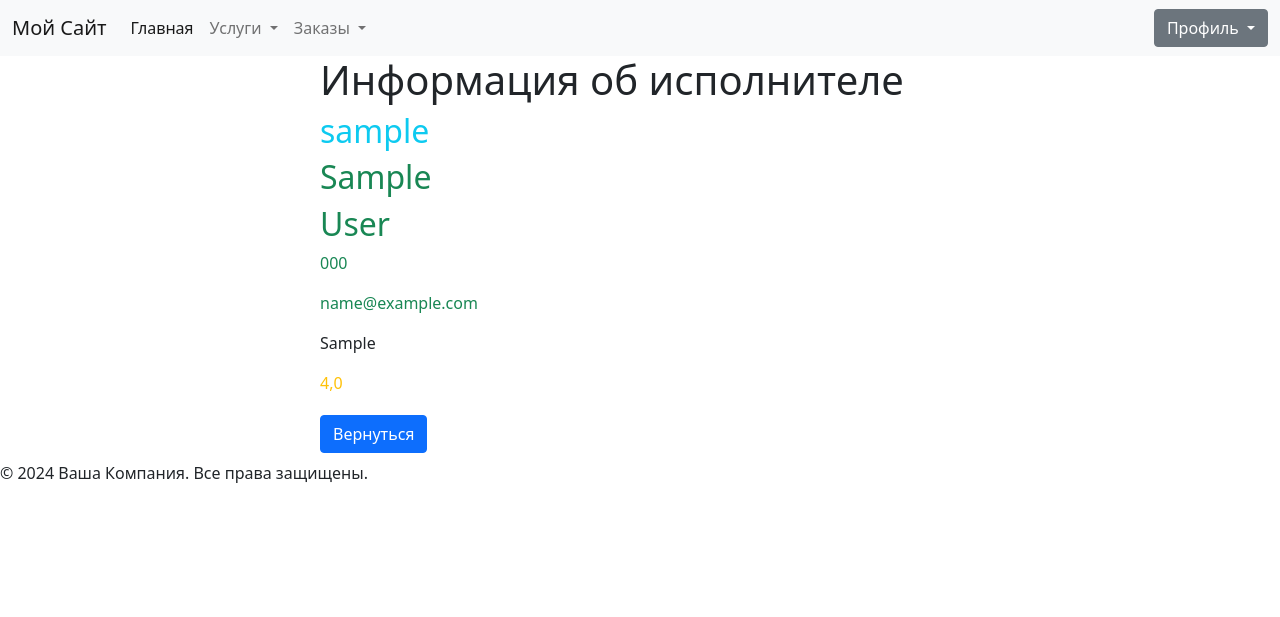
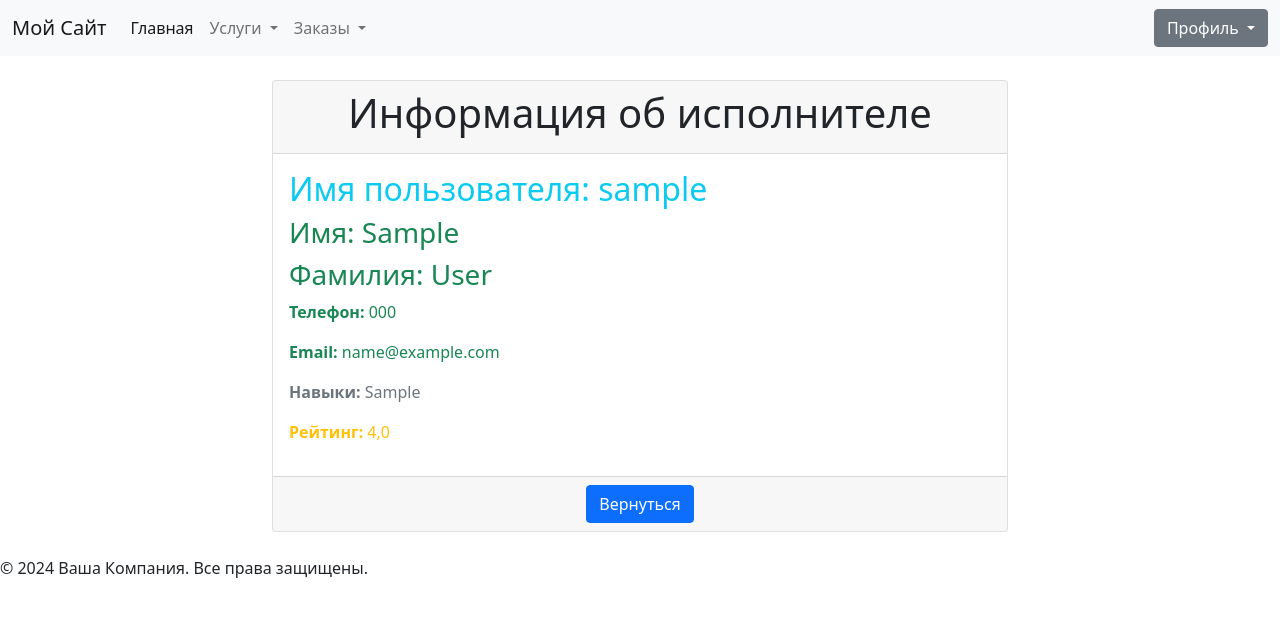
Before and after one commit to qwerty2265/py-dj-freelance, a Django app: page /executors/1/ in a window 1280 px wide. Shown: the top 617 px of the page. Run offline with Django 5.2, Linux system fonts and the light colour scheme; tables that the repository leaves empty hold one stand-in row (values such as "Sample post"); parts of the project's set-up code (start-up, migrations or seed data) failed here and were passed over; some libraries are stand-ins or nearby versions.

Commit message:
Add bootstrap

```diff
--- a/templates/freelance/executors/executor_detail.html
+++ b/templates/freelance/executors/executor_detail.html
@@ -1,17 +1,27 @@
 {% extends 'basic/base.html' %}
 
 {% block content %}
-    <div class="row-fluid">
-        <div class="col-md-6 offset-md-3">
-            <h1>Информация об исполнителе</h1>
-            <h2 class="text-info">{{ executor.profile.user.username }}</h2>
-            <h2 class="text-success">{{ executor.profile.user.first_name }}</h2>
-            <h2 class="text-success">{{ executor.profile.user.last_name }}</h2>
-            <p class="text-success">{{ executor.profile.phone }}</p>
-            <p class="text-success">{{ executor.profile.user.email }}</p>
-            <p class="text-debug">{{ executor.skills }}</p>
-            <p class="text-warning">{{ executor.profile.rating }}</p>
-            <h2><a href="javascript:history.back()" class="btn btn-primary">Вернуться</a></h2>
+    <div class="container">
+        <div class="row justify-content-center">
+            <div class="col-md-8">
+                <div class="card my-4">
+                    <div class="card-header">
+                        <h1 class="text-center">Информация об исполнителе</h1>
+                    </div>
+                    <div class="card-body">
+                        <h2 class="text-info">Имя пользователя: {{ executor.profile.user.username }}</h2>
+                        <h3 class="text-success">Имя: {{ executor.profile.user.first_name }}</h3>
+                        <h3 class="text-success">Фамилия: {{ executor.profile.user.last_name }}</h3>
+                        <p class="text-success"><strong>Телефон:</strong> {{ executor.profile.phone }}</p>
+                        <p class="text-success"><strong>Email:</strong> {{ executor.profile.user.email }}</p>
+                        <p class="text-muted"><strong>Навыки:</strong> {{ executor.skills }}</p>
+                        <p class="text-warning"><strong>Рейтинг:</strong> {{ executor.profile.rating }}</p>
+                    </div>
+                    <div class="card-footer text-center">
+                        <a href="javascript:history.back()" class="btn btn-primary">Вернуться</a>
+                    </div>
+                </div>
+            </div>
         </div>
     </div>
 {% endblock %}
```
